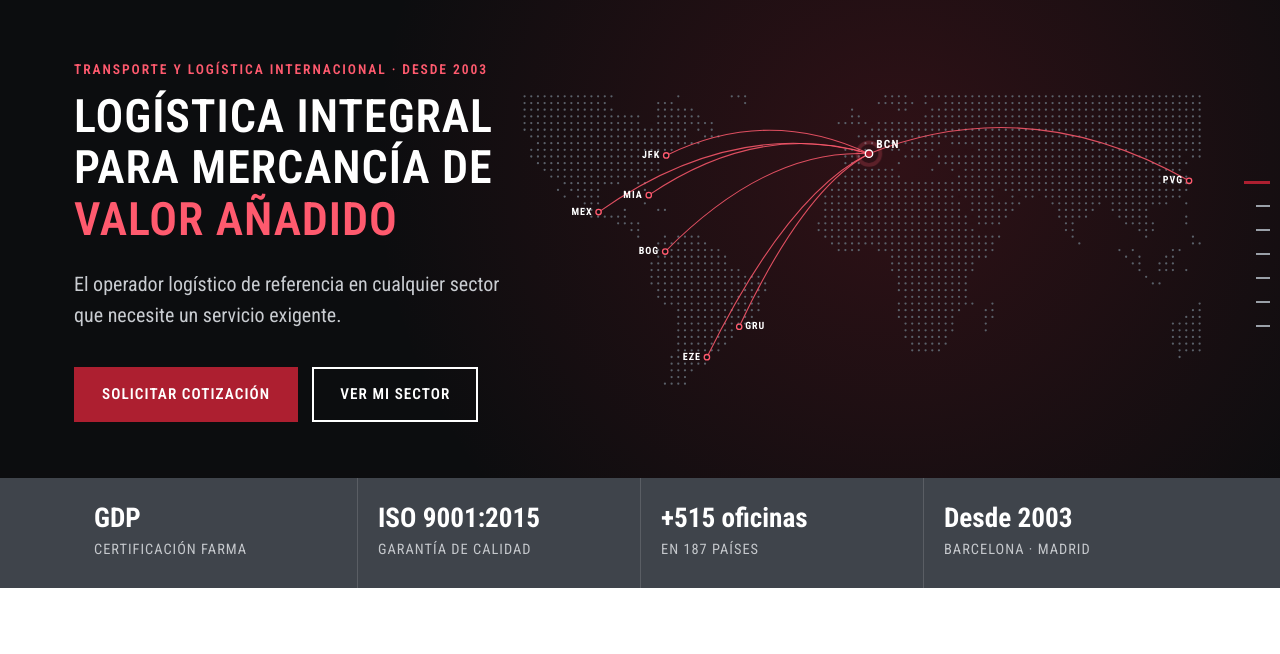
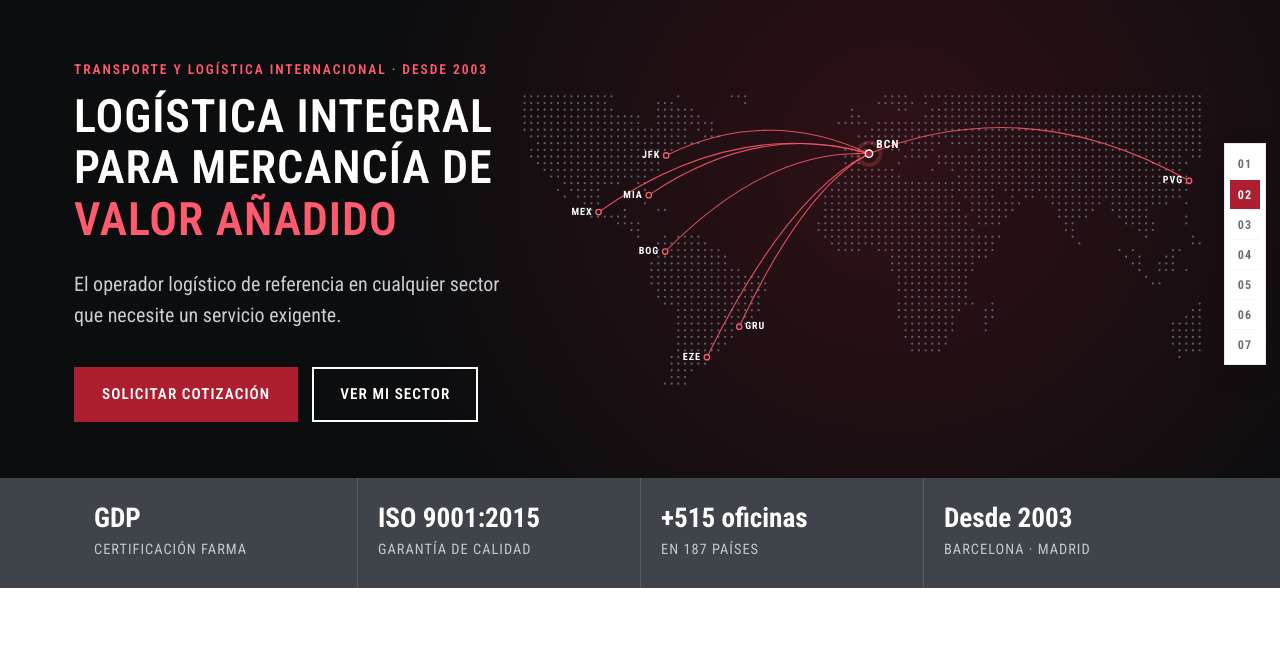
Before and after one commit to AlgerVila/grupmet-prototipo, a plain HTML site: page index.html in a window 1280 px wide. Shown: the part 146-800 px from the top of the page. Drawn offline with Linux system fonts and the light colour scheme.

Commit message:
Redesign section index as numbered panel with its own surface
Co-Authored-By: Claude Fable 5.2 <noreply@anthropic.com>

```diff
--- a/fx.js
+++ b/fx.js
@@ -60,38 +60,34 @@ function proximity() {
 </figure>`;
 }
 
-// Índice lateral de secciones: solo escritorio ancho, etiquetas al pasar el ratón.
-let pindexIO = null;
+// Índice lateral de secciones: panel compacto numerado, solo escritorio ancho.
 function pageIndex() {
   document.querySelector('.pindex')?.remove();
-  pindexIO?.disconnect();
   const secs = [...document.querySelectorAll('#app > section')].filter((s) => !s.matches('.hero,.trust,.cta') && s.querySelector('.eyebrow'));
   if (secs.length < 3) return;
   const nav = document.createElement('nav');
   nav.className = 'pindex'; nav.setAttribute('aria-label', 'En esta página');
-  secs.forEach((sec, i) => {
-    const a = document.createElement('a');
-    a.href = '#'; a.dataset.i = i;
-    const n = document.createElement('span'); n.className = 'pi-t';
-    n.textContent = String(i + 1).padStart(2, '0') + ' · ' + sec.querySelector('.eyebrow').textContent.trim();
-    const tick = document.createElement('span'); tick.className = 'pi-k'; tick.setAttribute('aria-hidden', 'true');
-    a.append(n, tick);
+  const links = secs.map((sec, i) => {
+    const a = document.createElement('a'); a.href = '#';
+    const t = document.createElement('span'); t.className = 'pi-t'; t.textContent = sec.querySelector('.eyebrow').textContent.trim();
+    const n = document.createElement('span'); n.className = 'pi-n'; n.textContent = String(i + 1).padStart(2, '0');
+    a.append(t, n);
     a.addEventListener('click', (e) => { e.preventDefault(); window.scrollTo({ top: sec.getBoundingClientRect().top + scrollY - header.offsetHeight + 1 }); });
     nav.append(a);
+    return a;
   });
   document.body.append(nav);
-  const links = [...nav.children];
-  pindexIO = new IntersectionObserver((entries) => entries.forEach((e) => {
-    if (!e.isIntersecting) return;
-    const i = secs.indexOf(e.target);
-    links.forEach((l, j) => { l.classList.toggle('on', i === j); i === j ? l.setAttribute('aria-current', 'true') : l.removeAttribute('aria-current'); });
-  }), { rootMargin: '-45% 0px -50% 0px' });
-  secs.forEach((s) => pindexIO.observe(s));
-  const first = secs[0], last = secs[secs.length - 1];
-  const vis = () => nav.classList.toggle('show', first.getBoundingClientRect().top < innerHeight * 0.6 && last.getBoundingClientRect().bottom > innerHeight * 0.4);
-  nav._vis = vis; vis();
+  nav._sync = () => {
+    const line = innerHeight * 0.4;
+    let cur = 0;
+    secs.forEach((s, i) => { if (s.getBoundingClientRect().top <= line) cur = i; });
+    links.forEach((l, j) => { l.classList.toggle('on', cur === j); cur === j ? l.setAttribute('aria-current', 'true') : l.removeAttribute('aria-current'); });
+    nav.classList.toggle('show', secs[0].getBoundingClientRect().top < innerHeight * 0.6 && secs[secs.length - 1].getBoundingClientRect().bottom > innerHeight * 0.4);
+  };
+  nav._sync();
 }
-addEventListener('scroll', () => document.querySelector('.pindex')?._vis(), { passive: true });
+addEventListener('scroll', () => document.querySelector('.pindex')?._sync(), { passive: true });
+addEventListener('resize', () => document.querySelector('.pindex')?._sync(), { passive: true });
 
 function initFx() {
   pageIndex();
--- a/index.html
+++ b/index.html
@@ -9,7 +9,7 @@
 <link rel="preconnect" href="https://fonts.googleapis.com">
 <link rel="preconnect" href="https://fonts.gstatic.com" crossorigin>
 <link href="https://fonts.googleapis.com/css2?family=Roboto+Condensed:wght@400;600;700&display=swap" rel="stylesheet">
-<link rel="stylesheet" href="styles.css?v=6">
+<link rel="stylesheet" href="styles.css?v=7">
 </head>
 <body>
 
@@ -84,8 +84,8 @@
   <div class="wrap legal">© GRUP MET · Aviso legal · Privacidad · Cookies</div>
 </footer>
 
-<script src="map-data.js?v=6"></script>
-<script src="fx.js?v=6"></script>
-<script src="app.js?v=6"></script>
+<script src="map-data.js?v=7"></script>
+<script src="fx.js?v=7"></script>
+<script src="app.js?v=7"></script>
 </body>
 </html>
--- a/styles.css
+++ b/styles.css
@@ -363,15 +363,17 @@ input:focus,select:focus,textarea:focus{outline:2px solid var(--red);outline-off
 
 /* ---------- Índice lateral de secciones ---------- */
 .pindex{display:none}
-@media (min-width:1260px){
-  .pindex{position:fixed;right:10px;top:50%;transform:translateY(-50%);z-index:40;display:flex;flex-direction:column;align-items:flex-end;opacity:0;pointer-events:none;transition:opacity .25s}
-  .pindex.show{opacity:1;pointer-events:auto}
-  .pindex a{position:relative;display:flex;align-items:center;justify-content:flex-end;height:24px;width:40px}
-  .pi-k{display:block;width:14px;height:2px;background:#9aa0a8;transition:width .2s,background .2s}
-  .pindex a.on .pi-k{width:26px;height:3px;background:var(--red)}
-  .pindex a:hover .pi-k{background:var(--red)}
-  .pi-t{font-size:.72rem;font-weight:700;letter-spacing:.12em;text-transform:uppercase;white-space:nowrap;background:#000;color:#fff;padding:3px 8px;border-left:3px solid var(--red);position:absolute;right:46px;top:50%;opacity:0;transform:translate(6px,-50%);transition:opacity .15s,transform .15s;pointer-events:none}
-  .pindex:hover .pi-t,.pindex:focus-within .pi-t{opacity:1;transform:translate(0,-50%)}
-  .pindex:hover a:not(.on):not(:hover) .pi-t{background:#33373d;border-left-color:#6b7078}
+@media (min-width:1280px){
+  .pindex{position:fixed;right:14px;top:50%;transform:translateY(-50%);z-index:40;display:flex;flex-direction:column;align-items:stretch;background:#fff;border:1px solid var(--g2);box-shadow:0 8px 28px rgba(0,0,0,.14);padding:5px;opacity:0;visibility:hidden;transition:opacity .25s,visibility .25s}
+  .pindex.show{opacity:1;visibility:visible}
+  .pindex a{display:flex;align-items:center;justify-content:flex-end;height:30px;color:var(--mute);font-weight:700;font-size:.76rem;letter-spacing:.1em;text-transform:uppercase;white-space:nowrap}
+  .pindex a+a{border-top:1px solid var(--g1)}
+  .pi-n{flex:none;width:30px;line-height:30px;text-align:center;font-variant-numeric:tabular-nums;transition:background .15s,color .15s}
+  .pi-t{max-width:0;overflow:hidden;opacity:0;transition:max-width .25s,opacity .2s,padding .25s}
+  .pindex:hover .pi-t,.pindex:focus-within .pi-t{max-width:240px;opacity:1;padding:0 10px 0 12px}
+  .pindex a:hover{color:#000;background:var(--g1)}
+  .pindex a.on{color:#000}
+  .pindex a.on .pi-n{background:var(--red);color:#fff}
 }
-@media (min-width:1560px){.pindex{right:24px}.pindex a.on .pi-t{opacity:1;transform:translate(0,-50%)}}
+@media (min-width:1500px){.pindex{right:22px}.pindex a.on .pi-t{max-width:240px;opacity:1;padding:0 10px 0 12px}}
+@media (prefers-reduced-motion:reduce){.pi-t{transition:none}}
```
